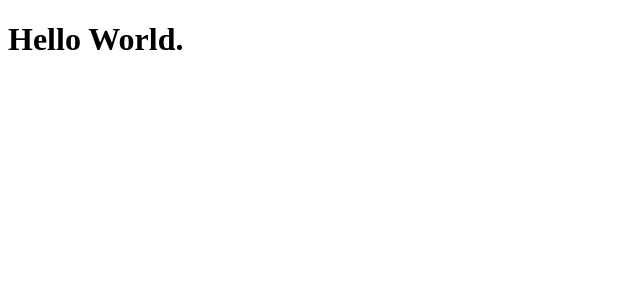
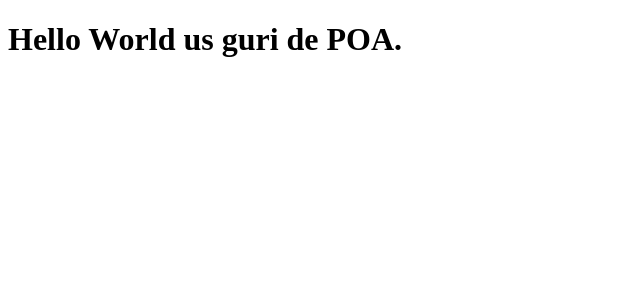
Before and after one commit to pedrohgceolin/clone-tabnews, a Next.js app: page / in a window 1280 px wide. Shown: the top 300 px of the page, without its empty margins (0-640 px from the left). Built offline with nearby package versions, Linux system fonts and the light colour scheme.

Commit message:
Modificado index.js

```diff
--- a/pages/index.js
+++ b/pages/index.js
@@ -1,5 +1,5 @@
 function Home(){
-    return <h1>Hello World.</h1>
+    return <h1>Hello World us guri de POA.</h1>
 }
 
 export default Home;
```
